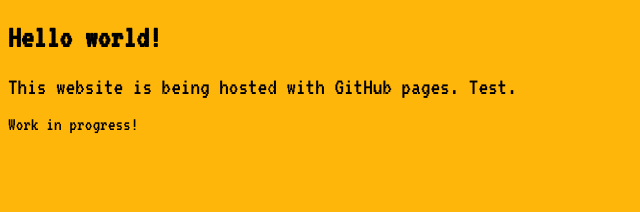
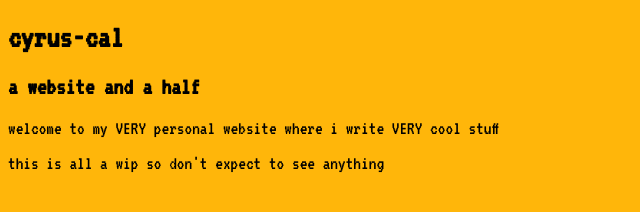
Before and after one commit to cyrus-cal/cyrus-cal.github.io, a plain HTML site: page index.html in a window 1280 px wide. Shown: the whole page, without its empty margins (0-640 px from the left). Drawn offline with Linux system fonts and the light colour scheme.

Commit message:
Update index.html

```diff
--- a/index.html
+++ b/index.html
@@ -1,6 +1,7 @@
 <!DOCTYPE html>
 <html>
 <head>
+  <!-- font for the page, very cool -->
   <link href="https://fonts.googleapis.com/css?family=VT323&display=swap" rel="stylesheet">
  <style>
 body {
@@ -10,9 +11,12 @@ body {
 </head>
 
 
-  <body bgcolor="FFB60A">
-<h1>Hello world!</h1>
- <p><font size="5">This website is being hosted with GitHub pages. Test.</font></p>
- <p><big>Work in progress!</big></p>
+  <body bgcolor="FFB60A"> <!--page bg colour-->
+<h1>cyrus-cal</h1>
+<h2>a website and a half</h2>
+
+<p><big>welcome to my VERY personal website where i write VERY cool stuff</big></p>
+<p><big>this is all a wip so don't expect to see anything</big></p>
+
   </body>
 </html>
```
